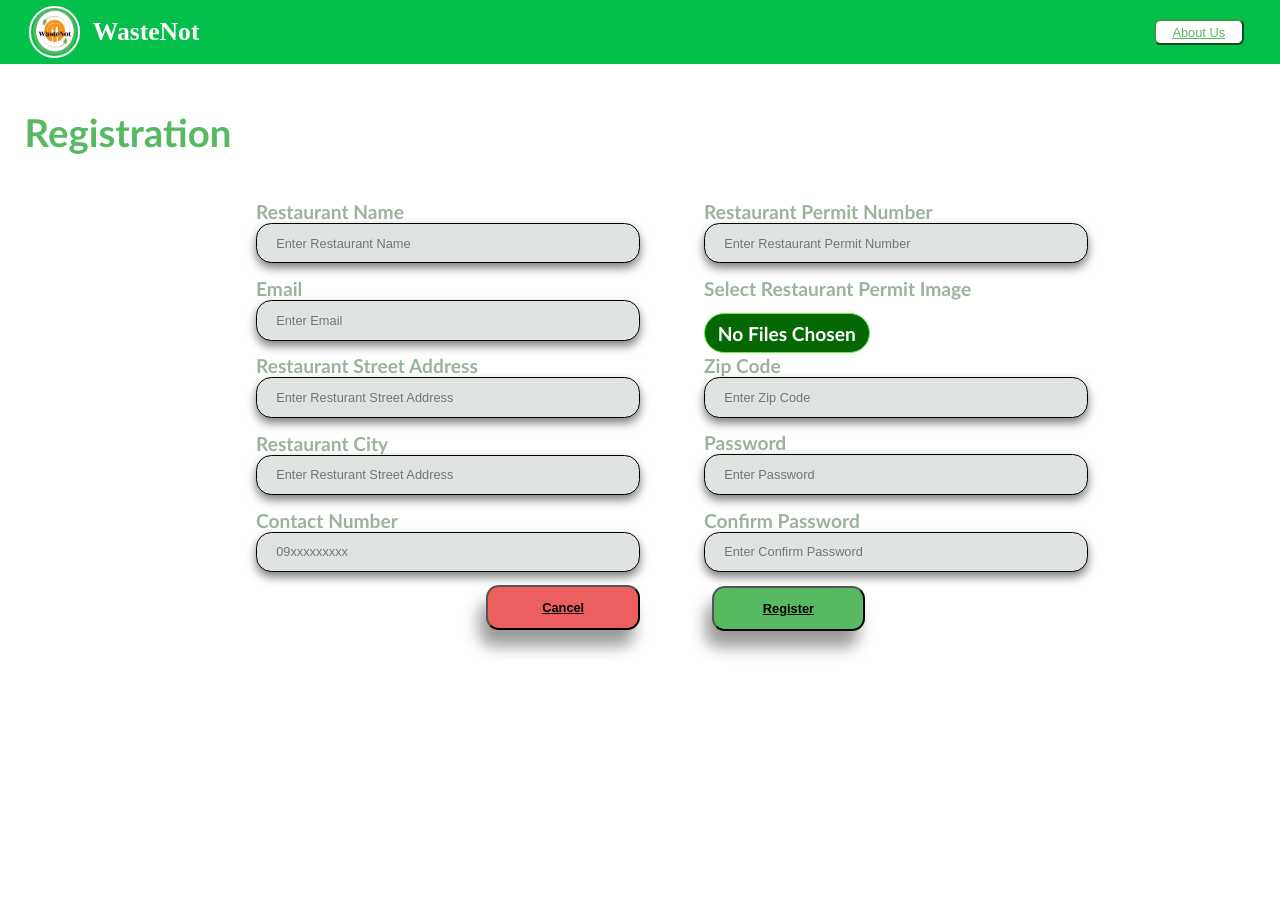
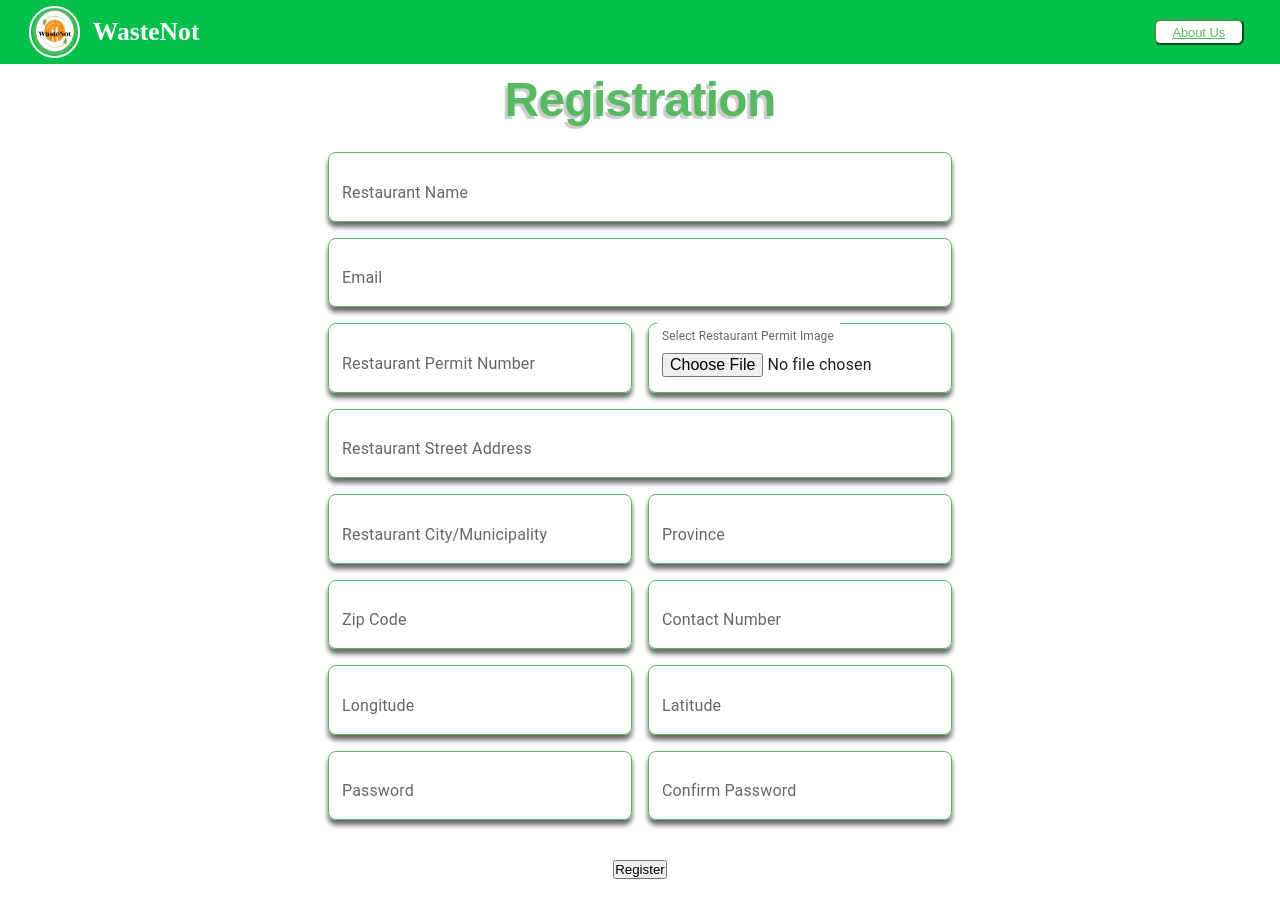
Before and after one commit to p0k3m0n187/WasteNot_Website-Capstone-, a React (Create React App) app: page /register in a window 1280 px wide. Shown: the top 918 px of the page. Before the commit the page ends 800 px from the top, so only its background shows below. Built offline with nearby package versions, Linux system fonts and the light colour scheme.

Commit message:
updatedlatlong

```diff
--- a/src/Pages/Register.js
+++ b/src/Pages/Register.js
@@ -1,6 +1,8 @@
 import React, { useState } from 'react';
 import Navbar from '../components/Navbar';
-import { Link } from 'react-router-dom';
+import PageTitle from './Design/pagetitle';
+import ColoredButton from '../components/atoms/confirmButton.js';
+import StyledTextField from '../components/atoms/TextField.js';
 import { getAuth, createUserWithEmailAndPassword } from 'firebase/auth';
 import {
   getFirestore,
@@ -8,38 +10,42 @@ import {
   setDoc,
   doc,
 } from 'firebase/firestore';
+import { Box, Grid } from '@mui/material';
+import { Link, useNavigate } from 'react-router-dom';
 import './Design/registerdesign.css';
-import { useNavigate } from 'react-router-dom';
 
-export const Register = (props) => {
-
-
+export const Register = () => {
   const [input, setInput] = useState({
-    restaurantname: '',
+    restaurantName: '',
     email: '',
-    restoAdd: '',
-    contactnum: '',
-    restoPermit: '',
+    restaurantStreetAddress: '',
+    contactNumber: '',
+    restaurantPermitNumber: '',
     password: '',
     confirmPassword: '',
-    restocity: '',
-    restocode: ''
+    restaurantCity: '',
+    province: '',
+    zipCode: '',
+    longitude: '',
+    latitude: '',
   });
 
   const [error, setError] = useState({
-    restaurantname: '',
+    restaurantName: '',
     email: '',
-    restoAdd: '',
-    contactnum: '',
-    restoPermit: '',
+    restaurantStreetAddress: '',
+    contactNumber: '',
+    restaurantPermitNumber: '',
     password: '',
     confirmPassword: '',
-    estocity: '',
-    restocode: ''
+    restaurantCity: '',
+    province: '',
+    zipCode: '',
+    longitude: '',
+    latitude: '',
   })
 
-  const onInputChange = (e) => {
-    const { name, value } = e.target;
+  const onInputChange = (name, value) => {
     setInput((prev) => {
       const updatedInput = { ...prev, [name]: value };
       validateInput({ target: { name, value } }); // Pass the updated input to validateInput
@@ -56,50 +62,72 @@ export const Register = (props) => {
     setSelectedImageName2(file ? file.name : ''); // Update selected image name
   }
 
-
   const validateInput = e => {
     let { name, value } = e.target;
     setError(prev => {
       const stateObj = { ...prev, [name]: "" };
 
       switch (name) {
-        case "restaurantname":
-          if (!value) {
-            stateObj[name] = "*";
+        case 'restaurantName':
+          if (!value.trim()) {
+            stateObj[name] = '* Required';
           }
           break;
 
-        case "email":
-          if (!value) {
-            stateObj[name] = "*";
+        case 'email':
+          if (!value.trim()) {
+            stateObj[name] = '* Required';
           } else if (!isValidEmail(value)) {
-            stateObj[name] = "Please enter a valid Email.";
+            stateObj[name] = 'Please enter a valid Email.';
           }
           break;
 
-        case "restoAdd":
-          if (!value) {
-            stateObj[name] = "*";
+        case 'restaurantPermitNumber':
+          if (!value.trim()) {
+            stateObj[name] = '* Required';
           }
           break;
 
-        case "contactnum":
-          if (!value) {
-            stateObj[name] = "*";
-          } else if (!/^09\d{9}$/.test(value)) {
-            stateObj[name] = "*";
+        case 'restaurantStreetAddress':
+          if (!value.trim()) {
+            stateObj[name] = '* Required';
           }
           break;
-
-        case "restoPermit":
-          if (!value) {
-            stateObj[name] = "*";
+        case 'restaurantCity':
+          if (!value.trim()) {
+            stateObj[name] = '* Required';
           }
           break;
-
+        case 'province':
+          if (!value.trim()) {
+            stateObj[name] = '* Required';
+          }
+          break;
+        case 'zipCode':
+          if (!value.trim()) {
+            stateObj[name] = '* Required';
+          }
+          break;
+        case 'contactNumber':
+          if (!value) {
+            stateObj[name] = "* Required";
+          } else if (!/^09\d{9}$/.test(value)) {
+            stateObj[name] = "* Required";
+          }
+          break;
+        case 'longitude':
+          if (!value.trim()) {
+            stateObj[name] = '* Required';
+          }
+          break;
+        case 'latitude':
+          if (!value.trim()) {
+            stateObj[name] = '* Required';
+          }
+          break;
         case "password":
           if (!value) {
-            stateObj[name] = "*";
+            stateObj[name] = "* Required";
 
           } else if (input.confirmPassword && value !== input.confirmPassword) {
             stateObj["confirmPassword"] = "Password and Confirm Password does not match.";
@@ -116,18 +144,17 @@ export const Register = (props) => {
           }
           break;
 
-        case "restocity":
+        case "longitude":
           if (!value) {
-            stateObj[name] = "*";
-          }
-          break;
-        case "restocode":
-          if (!value) {
-            stateObj[name] = "*";
+            stateObj[name] = "* Required";
           }
           break;
 
-
+        case "Latitude":
+          if (!value) {
+            stateObj[name] = "* Required";
+          }
+          break;
 
         default:
           break;
@@ -169,13 +196,16 @@ export const Register = (props) => {
 
       // Add additional user data to Firestore
       await setDoc(doc(usersCollectionRef, userCredential.user.uid), {
-        restaurantName: input.restaurantname,
+        restaurantName: input.restaurantName,
         restaurantEmail: input.email,
-        restaurantAddress: input.restoAdd,
-        contactNum: input.contactnum,
-        restaurantPermit: input.restoPermit,
-        restaurantCity: input.restocity,
-        zipCode: input.restocode,
+        restaurantAddress: input.restaurantStreetAddress,
+        contactNum: input.contactNumber,
+        restaurantPermit: input.restaurantPermitNumber,
+        restaurantCity: input.restaurantCity,
+        zipCode: input.zipCode,
+        province: input.province,
+        longitude: input.longitude,
+        latitude: input.latitude,
         role: 'admin',
       });
 
@@ -197,140 +227,160 @@ export const Register = (props) => {
   return (
     <>
       <Navbar />
-      <div className='register-container'>
-        <div className="header ">Registration</div>
-
-        <div className="app1">
       <form onSubmit={registerUser}>
-            <label>Restaurant Name </label>{error.restaurantname && <span className='err'>{error.restaurantname}</span>}
-            <br />
-            <input
-              type="text"
-              name="restaurantname"
-              placeholder='Enter Restaurant Name'
-              value={input.restaurantname}
-              onChange={onInputChange}
-              onBlur={validateInput}></input><br />
-
-            <br />
-
-            <label>Email </label>{error.email && <span className='err'>{error.email}</span>}
-            <br />
-            <input
-              type="email"
-              name="email"
-              placeholder='Enter Email'
-              value={input.email}
-              onChange={onInputChange}
-              onBlur={validateInput}></input><br />
-            <br />
-
-            <label>Restaurant Street Address </label> {error.restoAdd && <span className='err'>{error.restoAdd}</span>}
-            <br />
-            <input
-              type="text"
-              name="restoAdd"
-              placeholder='Enter Resturant Street Address'
-              value={input.restoAdd}
-              onChange={onInputChange}
-              onBlur={validateInput}></input><br />
-            <br />
-
-            <label>Restaurant City </label>{error.restocity && <span className='err'>{error.restocity}</span>}
-            <br />
-            <input
-              type="text"
-              name="restocity"
-              placeholder='Enter Resturant Street Address'
-              value={input.restocity}
-              onChange={onInputChange}
-              onBlur={validateInput}></input><br />
-            <br />
-
-            <label>Contact Number </label> {error.contactnum && <span className='err'>{error.contactnum}</span>}
-            <br />
-            <input
-              type="tel"
-              name="contactnum"
-              placeholder='09xxxxxxxxx'
-              value={input.contactnum}
-              onChange={onInputChange}
+        <Box sx={{ p: 1, mb: 4, width: '100%' }}>
+          <PageTitle title="Registration" />
+          <Box sx={{ p: 1, mt: 2 }}>
+            <Box style={{ width: '50%', margin: '0 auto' }}>
+              <Grid container spacing={2} sx={{ display: 'flex', pb: 5 }}>
+                <Grid item xs={12}>
+                  <StyledTextField
+                    label="Restaurant Name"
+                    color="success"
+                    onChange={(e) => onInputChange('restaurantName', e.target.value)}
                     onBlur={validateInput}
-              pattern="^09\d{9}$"
-              title="Please enter a valid Philippine contact number starting with 09"
-            ></input><br />
-            <Link to="/login"><button className="Back">Cancel</button></Link>
-          </form>
-        </div>
-
-        <div className='app2'>
-          <form onSubmit={registerUser}>
-            <label>Restaurant Permit Number </label> {error.restoPermit && <span className='err'>{error.restoPermit}</span>}
-            <br />
-            <input
-              type="text"
-              name="restoPermit"
-              placeholder='Enter Restaurant Permit Number'
-              value={input.restoPermit}
-              onChange={onInputChange}
-              onBlur={validateInput}></input><br />
-            <br />
-            <label>Select Restaurant Permit Image</label>
-
-            <input
+                    error={!!error.restaurantName}
+                    helperText={error.restaurantName}
+                  />
+                </Grid>
+                <Grid item xs={12}>
+                  <StyledTextField
+                    label="Email"
+                    color="success"
+                    onChange={(e) => onInputChange('email', e.target.value)}
+                    onBlur={validateInput}
+                    error={!!error.email}
+                    helperText={error.email}
+                  />
+                </Grid>
+                <Grid item xs={12} sm={6}>
+                  <StyledTextField
+                    label="Restaurant Permit Number"
+                    color="success"
+                    // type="number"
+                    onChange={(e) => onInputChange('restaurantPermitNumber', e.target.value)}
+                    onBlur={validateInput}
+                    error={!!error.restaurantPermitNumber}
+                    helperText={error.restaurantPermitNumber}
+                  />
+                </Grid>
+                <Grid item xs={12} sm={6}>
+                  <StyledTextField
+                    label="Select Restaurant Permit Image"
+                    InputLabelProps={{ shrink: true }}
                     type="file"
                     accept="image/*"
-              id="restaurantPermitImageButton"
-              className="file-upload-input"
-              onChange={handleImageChange2}
-              style={{ display: "none" }}
+                    color="success"
+                    onChange={(e) => onInputChange('selectedRestaurantPermitImage', e.target.value)}
+                    onBlur={validateInput}
+                    error={!!error.selectedRestaurantPermitImage}
+                    helperText={error.selectedRestaurantPermitImage}
                   />
-            <br />
-            <label htmlFor="restaurantPermitImageButton" className="file-upload-button">
-              {selectedImageName2 || "No Files Chosen"}
-            </label>
-            <br />
-            <br />
-
-            <label>Zip Code </label> {error.restocode && <span className='err'>{error.restocode}</span>}
-            <br />
-            <input
+                </Grid>
+                <Grid item xs={12}>
+                  <StyledTextField
+                    label="Restaurant Street Address"
+                    color="success"
+                    onChange={(e) => onInputChange('restaurantStreetAddress', e.target.value)}
+                    onBlur={validateInput}
+                    error={!!error.restaurantStreetAddress}
+                    helperText={error.restaurantStreetAddress}
+                  />
+                </Grid>
+                <Grid item xs={12} sm={6}>
+                  <StyledTextField
+                    label="Restaurant City/Municipality"
+                    color="success"
+                    onChange={(e) => onInputChange('restaurantCity', e.target.value)}
+                    onBlur={validateInput}
+                    error={!!error.restaurantCity}
+                    helperText={error.restaurantCity}
+                  />
+                </Grid>
+                <Grid item xs={12} sm={6}>
+                  <StyledTextField
+                    label="Province"
+                    color="success"
+                    onChange={(e) => onInputChange('province', e.target.value)}
+                    onBlur={validateInput}
+                    error={!!error.province}
+                    helperText={error.province}
+                  />
+                </Grid>
+                <Grid item xs={12} sm={6}>
+                  <StyledTextField
+                    label="Zip Code"
+                    color="success"
                     type="number"
-              name="restocode"
-              placeholder='Enter Zip Code'
-              value={input.restocode}
-              onChange={onInputChange}
-              onBlur={validateInput}></input><br />
-
-            <br />
-
-            <label>Password </label> {error.password && <span className='err'>{error.password}</span>}
-            <br />
-            <input
+                    onChange={(e) => onInputChange('zipCode', e.target.value)}
+                    onBlur={validateInput}
+                    error={!!error.zipCode}
+                    helperText={error.zipCode}
+                  />
+                </Grid>
+                <Grid item xs={12} sm={6}>
+                  <StyledTextField
+                    label="Contact Number"
+                    color="success"
+                    type="number"
+                    onChange={(e) => onInputChange('contactNumber', e.target.value)}
+                    onBlur={validateInput}
+                    error={!!error.contactNumber}
+                    helperText={error.contactNumber}
+                  />
+                </Grid>
+                <Grid item xs={12} sm={6}>
+                  <StyledTextField
+                    label="Longitude"
+                    color="success"
+                    type="number"
+                    onChange={(e) => onInputChange('longitude', e.target.value)}
+                    onBlur={validateInput}
+                    error={!!error.longitude}
+                    helperText={error.longitude}
+                  />
+                </Grid>
+                <Grid item xs={12} sm={6}>
+                  <StyledTextField
+                    label="Latitude"
+                    color="success"
+                    type="number"
+                    onChange={(e) => onInputChange('latitude', e.target.value)}
+                    onBlur={validateInput}
+                    error={!!error.latitude}
+                    helperText={error.latitude}
+                  />
+                </Grid>
+                <Grid item xs={12} sm={6}>
+                  <StyledTextField
+                    label="Password"
                     type="password"
-              name="password"
-              placeholder='Enter Password'
-              value={input.password}
-              onChange={onInputChange}
-              onBlur={validateInput}></input><br />
-            <br />
-
-            <label>Confirm Password</label>
-            <br />
-            <input
+                    color="success"
+                    onChange={(e) => onInputChange('password', e.target.value)}
+                    onBlur={validateInput}
+                    error={!!error.password}
+                    helperText={error.password}
+                  />
+                </Grid>
+                <Grid item xs={12} sm={6}>
+                  <StyledTextField
+                    label="Confirm Password"
                     type="password"
-              name="confirmPassword"
-              placeholder='Enter Confirm Password'
-              value={input.confirmPassword}
-              onChange={onInputChange}
-              onBlur={validateInput}></input><br />
-            {error.confirmPassword && <span className='err'>{error.confirmPassword}</span>}
-            <br />
+                    color="success"
+                    onChange={(e) => onInputChange('confirmPassword', e.target.value)}
+                    onBlur={validateInput}
+                    error={!!error.confirmPassword}
+                    helperText={error.confirmPassword}
+                  />
+                </Grid>
+              </Grid>
+              <Box sx={{ width: '100%', display: 'flex', justifyContent: 'center' }}>
                 <Link to="/profile"><button onClick={registerUser} type="submit" className="Register">Register</button></Link>
-            {/* <button onClick={registerUser} type="submit" className="Register">Register</button> */}
+              </Box>
+            </Box>
+          </Box>
+        </Box >
       </form>
-        </div>
-      </div>
     </>
   )
 }
--- a/src/Pages/Register2.js
+++ b/src/Pages/Register2.js
@@ -72,7 +72,7 @@
 import React, { useState } from 'react';
 import Navbar from '../components/Navbar';
 import PageTitle from './Design/pagetitle';
-import ColoredButton from '../components/atoms/Button.js';
+import confirmButton from '../components/atoms/confirmButton.js';
 import StyledTextField from '../components/atoms/TextField.js';
 import { getAuth, createUserWithEmailAndPassword } from 'firebase/auth';
 import {
@@ -189,14 +189,34 @@ export const Register2 = () => {
                         stateObj[name] = '* Required';
                     }
                     break;
-                case 'password':
-                    if (!value.trim()) {
-                        stateObj[name] = '* Required';
+                case "password":
+                    if (!value) {
+                        stateObj[name] = "* Required";
+
+                    } else if (input.confirmPassword && value !== input.confirmPassword) {
+                        stateObj["confirmPassword"] = "Password and Confirm Password does not match.";
+                    } else {
+                        stateObj["confirmPassword"] = input.confirmPassword ? "" : error.confirmPassword;
                     }
                     break;
-                case 'confirmPassword':
-                    if (!value.trim()) {
-                        stateObj[name] = '* Required';
+
+                case "confirmPassword":
+                    if (!value) {
+                        stateObj[name] = "Please Confirm your Password.";
+                    } else if (input.password && value !== input.password) {
+                        stateObj[name] = "Password and Confirm Password does not match.";
+                    }
+                    break;
+
+                case "longitude":
+                    if (!value) {
+                        stateObj[name] = "* Required";
+                    }
+                    break;
+
+                case "Latitude":
+                    if (!value) {
+                        stateObj[name] = "* Required";
                     }
                     break;
 
@@ -246,6 +266,8 @@ export const Register2 = () => {
                 restaurantPermit: input.restoPermit,
                 restaurantCity: input.restocity,
                 zipCode: input.restocode,
+                longitude: input.longitude,
+                latitude: input.latitude,
                 role: 'admin',
             });
 
@@ -267,6 +289,7 @@ export const Register2 = () => {
     return (
         <>
             <Navbar />
+            <form onSubmit={registerUser}>
                 <Box sx={{ p: 2, mb: 4, width: '100%' }}>
                     <PageTitle title="Registration" />
                     <Box sx={{ p: 4, mt: 2 }}>
@@ -276,7 +299,7 @@ export const Register2 = () => {
                                     <StyledTextField
                                         label="Restaurant Name"
                                         color="success"
-                                    onChange={(e) => onInputChange('restaurantName', e.target.value)}
+                                        onChange={(e) => onInputChange('restaurantname', e.target.value)}
                                         onBlur={validateInput}
                                         error={!!error.restaurantName}
                                         helperText={error.restaurantName}
@@ -402,17 +425,15 @@ export const Register2 = () => {
                                         helperText={error.confirmPassword}
                                     />
                                 </Grid>
-
                             </Grid>
-
-                        {/* Add other StyledTextField components with similar props */}
                             <Box sx={{ width: '100%', alignContent: 'flex-end' }}>
                                 <Button variant="contained">Hello powaszcs</Button>
-                            <ColoredButton colorKey="primary" label="Primary Button" hoverColor="#336699" />
+                                <confirmButton colorKey="primary" label="Primary Button" hoverColor="#336699" />
                             </Box>
                         </Box>
                     </Box>
                 </Box >
+            </form>
         </>
     );
 };
--- /dev/null
+++ b/src/components/atoms/confirmButton.js
@@ -0,0 +1,40 @@
+import React from 'react';
+// import mytypography from '../theme/typhography';
+import palette from '../../Pages/theme/palette';
+import { Button } from '@mui/material';
+
+const ColoredButton = ({ colorKey, label }) => {
+    // Check if the colorKey exists in the palette, otherwise default to a specific color
+    const buttonColor = palette[colorKey] ? palette[colorKey].primary : '#fff';
+
+
+    const buttonStyles = {
+        width: '100%', // Set the desired width
+        height: '50px', // Set the desired height
+        fontSize: '0.875rem', // Set the desired font size
+        padding: '6px 8px', // Set the desired padding
+        borderRadius: '5px',
+        color: "black",
+        backgroundColor: buttonColor,
+        cursor: 'pointer',
+        transition: 'background-color 5s ease-in-out', // Add a smooth transition
+        border: '2px solid green',
+        textDecoration: 'underline',
+        fontWeight: 'bold',
+
+        '&:hover': {
+            backgroundColor: '#fff',
+            color: palette.primary.main,
+            border: `2px solid ${palette.secondary.main}`, // Add a border stroke on hover
+            fontWeight: 'normal',
+        },
+    };
+
+    return (
+        <Button style={buttonStyles}>
+            {label}
+        </Button>
+    );
+};
+
+export default ColoredButton;
```
Also changed, not shown: src/components/atoms/cancelButton.js (renamed from src/components/atoms/Button.js, +7 -4 lines), src/components/atoms/TextField.js (line endings or trailing spaces). Lines whose indentation alone changed are shown as unchanged.
